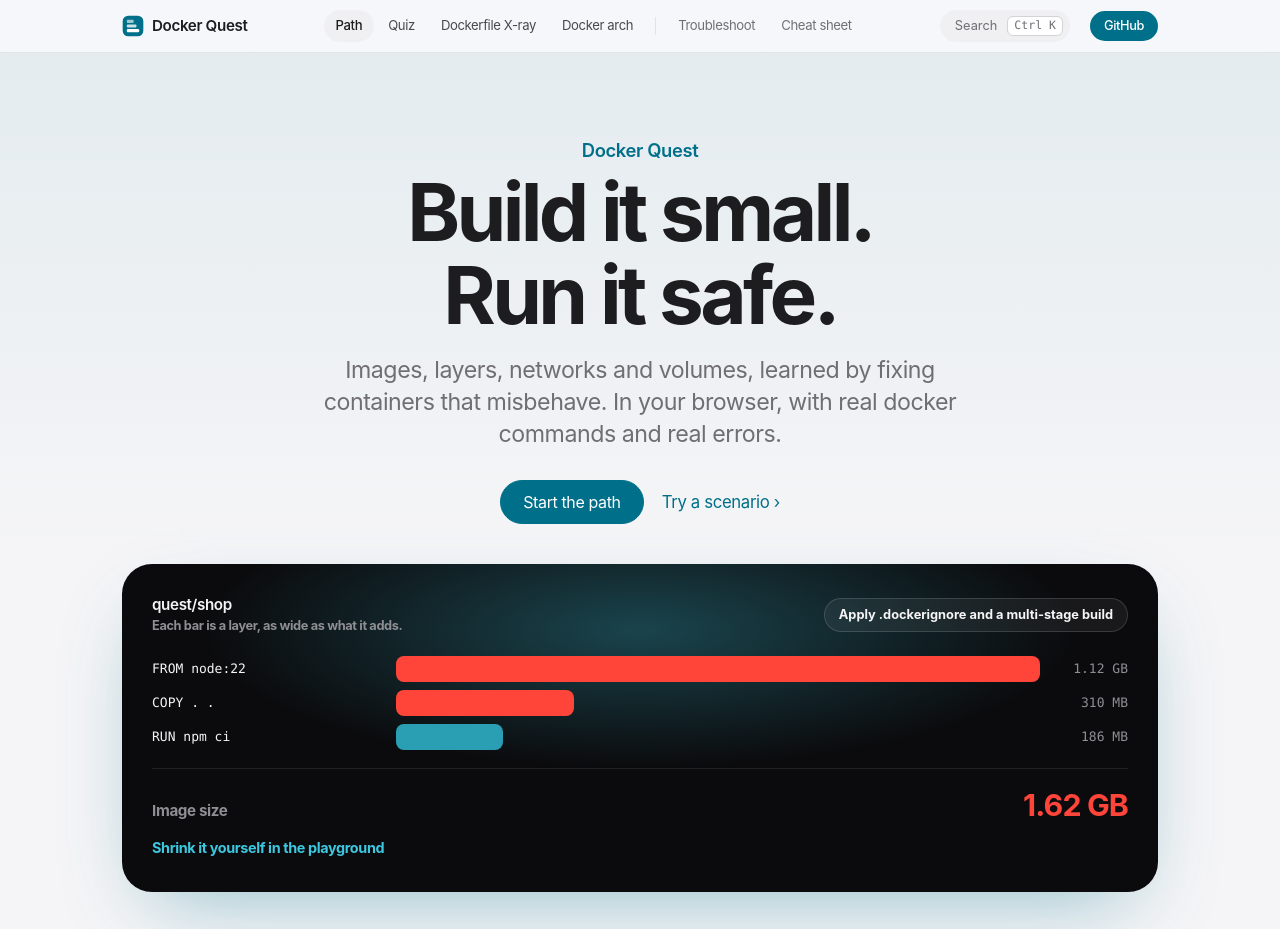
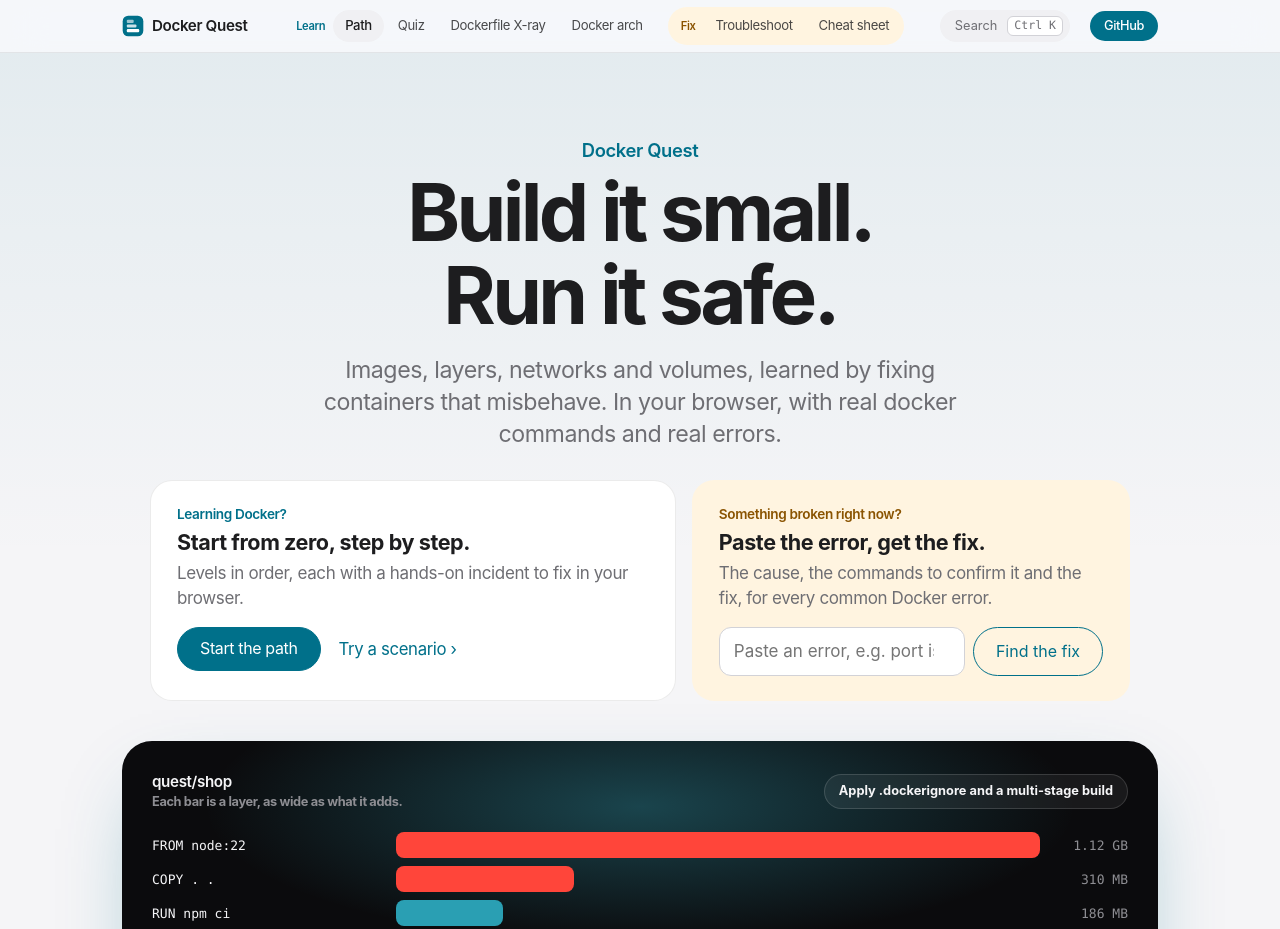
Before and after one commit to SandeepKomal/Docker, a plain HTML site: page site/index.html in a window 1280 px wide. Shown: the top 929 px of the page. Drawn offline with Linux system fonts and the light colour scheme.

Commit message:
Split the site into Learn and Fix modes
The menu has two labelled groups: Learn (path, quiz, X-ray, architecture) and
Fix (troubleshoot, cheat sheet). The home page offers two doors: start the path,
or paste an error and go straight to its answer. Troubleshoot opens with a Fix
mode banner that points learners back to the path.

```diff
--- a/site/app.js
+++ b/site/app.js
@@ -514,7 +514,7 @@
     { label: "Your path", kind: "Section", run: () => goTab("path", () => $("#path-title").scrollIntoView()) },
     { label: "Exam: random questions from every level", kind: "Quiz", run: () => goTab("quiz", () => { $("#quiz-level").value = "exam"; renderQuiz(); }) },
     { label: "Dockerfile X-ray", kind: "Section", run: () => goTab("xray") },
-    { label: "Troubleshoot: stuck on an error?", kind: "Section", run: () => goTab("doctor") },
+    { label: "Fix: troubleshoot an error", kind: "Section", run: () => goTab("doctor") },
     { label: "Cheat sheet", kind: "Section", run: () => goTab("cheats", () => $("#cheat-q").focus()) },
     { label: "Docker architecture: every component explained", kind: "Section", run: () => goTab("arch") },
     ...Q.levels.map((lv) => ({ label: `${lv.id} · ${lv.title}`, hint: lv.topic, kind: "Level", run: () => goTab("path", () => scrollToEl(document.getElementById(stageId(lv.stage)))) })),
@@ -590,6 +590,10 @@
   $("#doctor-list").before(h("div.doctor-practise", { id: "doctor-best", "aria-live": "polite" }));
   $("#doctor-list").after(h("p.muted", { id: "doctor-none", hidden: true }, "No problem matches. Paste the error line itself, or try an exit code (137), a word (denied, refused) or a thing (port, volume)."));
   $("#doctor-q").addEventListener("input", renderDoctorList);
+  // The home page's "Something broken?" box hands the pasted error to Troubleshoot.
+  const doorGo = () => { $("#doctor-q").value = $("#door-q").value; goTab("doctor", () => { renderDoctorList(); $("#doctor-q").focus(); }); };
+  $("#door-go").addEventListener("click", doorGo);
+  $("#door-q").addEventListener("keydown", (e) => { if (e.key === "Enter") doorGo(); });
   $("#cheat-q").addEventListener("input", renderCheats);
   renderFill();
   $("#cheat-fill-box").open = matchMedia("(min-width: 721px)").matches || Object.keys(fills).length > 0;
--- a/site/index.html
+++ b/site/index.html
@@ -23,13 +23,18 @@
         Docker Quest
       </a>
       <nav aria-label="Sections">
-        <a href="#path" data-tab="path">Path</a>
-        <a href="#quiz" data-tab="quiz">Quiz</a>
-        <a href="#xray" data-tab="xray">Dockerfile X-ray</a>
-        <a href="#arch" data-tab="arch">Docker arch</a>
-        <span class="nav-sep" aria-hidden="true"></span>
-        <a class="ref" href="#doctor" data-tab="doctor">Troubleshoot</a>
-        <a class="ref" href="#cheats" data-tab="cheats">Cheat sheet</a>
+        <div class="mode learn" role="group" aria-label="Learn">
+          <span class="mode-k">Learn</span>
+          <a href="#path" data-tab="path">Path</a>
+          <a href="#quiz" data-tab="quiz">Quiz</a>
+          <a href="#xray" data-tab="xray">Dockerfile X-ray</a>
+          <a href="#arch" data-tab="arch">Docker arch</a>
+        </div>
+        <div class="mode fix" role="group" aria-label="Fix">
+          <span class="mode-k">Fix</span>
+          <a href="#doctor" data-tab="doctor">Troubleshoot</a>
+          <a href="#cheats" data-tab="cheats">Cheat sheet</a>
+        </div>
       </nav>
       <button type="button" class="kbd-btn" id="palette-open" aria-label="Search the site (Ctrl+K)"><span>Search</span><kbd id="palette-key">Ctrl K</kbd></button>
       <a class="gh" id="gh-link" href="#">GitHub</a>
@@ -42,9 +47,19 @@
         <p class="eyebrow">Docker Quest</p>
         <h1>Build it small.<br>Run it safe.</h1>
         <p class="sub">Images, layers, networks and volumes, learned by fixing containers that misbehave. In your browser, with real docker commands and real errors.</p>
-        <div class="ctas">
-          <a class="pill primary" href="#path-title">Start the path</a>
-          <a class="more" href="#pg-title">Try a scenario</a>
+        <div class="doors">
+          <div class="door learn">
+            <p class="door-k">Learning Docker?</p>
+            <h2>Start from zero, step by step.</h2>
+            <p>Levels in order, each with a hands-on incident to fix in your browser.</p>
+            <div class="ctas"><a class="pill primary" href="#path-title">Start the path</a><a class="more" href="#pg-title">Try a scenario</a></div>
+          </div>
+          <div class="door fix">
+            <p class="door-k">Something broken right now?</p>
+            <h2>Paste the error, get the fix.</h2>
+            <p>The cause, the commands to confirm it and the fix, for every common Docker error.</p>
+            <div class="door-search"><input id="door-q" type="search" placeholder="Paste an error, e.g. port is already allocated" aria-label="Paste an error" autocomplete="off"><button type="button" class="pill" id="door-go">Find the fix</button></div>
+          </div>
         </div>
         <div class="stage" id="stage" aria-labelledby="stage-title"></div>
         <div class="stats" id="stats"></div>
@@ -176,6 +191,7 @@
     </section>
 
     <section id="tab-doctor" class="tab" hidden>
+      <p class="mode-banner"><strong>Fix mode.</strong> For when something is broken right now. Learning Docker instead? <a href="#path">Start the path</a>.</p>
       <h2>Stuck on an error?</h2>
       <p class="lede">Paste the error you see, or pick a symptom. Each answer explains why it happens, how to confirm it and how to fix and prevent it, then gives you a safe scenario to break and fix it yourself, so you recognise it next time. Every problem has its own link. There is also a <a href="problems.html">plain page of every problem</a>.</p>
       <div class="guide-slot" data-guide="doctor"></div>
--- a/site/style.css
+++ b/site/style.css
@@ -94,9 +94,25 @@
 .top nav a { color: var(--text); opacity: .8; padding: 6px 12px; border-radius: 99px; white-space: nowrap; font-size: .82rem; transition: opacity .2s, background .2s; }
 .top nav a:hover { opacity: 1; text-decoration: none; }
 .top nav a[aria-current="page"] { opacity: 1; background: var(--code-bg); font-weight: 500; }
-/* Learning sections first; the reference sits after a divider, quieter. */
-.top nav .nav-sep { flex: none; width: 1px; margin: 7px 8px; background: var(--hair); }
-.top nav a.ref { opacity: .62; }
+/* Two modes: Learn (the course) and Fix (the reference for something broken now). */
+.top nav { align-items: center; gap: 10px; }
+.mode { display: flex; align-items: center; gap: 2px; padding: 3px; border-radius: 99px; }
+.mode-k { font-size: .7rem; font-weight: 600; padding: 0 6px 0 10px; color: var(--accent); }
+.mode.fix { background: var(--warn-soft); }
+.mode.fix .mode-k { color: var(--warn-text); }
+.mode.fix a[aria-current="page"] { background: var(--surface, #fff); }
+.doors { display: grid; grid-template-columns: 1.2fr 1fr; gap: 16px; max-width: 980px; margin: 8px auto 0; text-align: left; }
+.door { padding: 24px 26px; border-radius: 22px; border: 1px solid var(--hair); background: var(--surface, #fff); display: flex; flex-direction: column; gap: 6px; }
+.door h2 { margin: 0; font-size: 1.35rem; letter-spacing: -.02em; }
+.door p { margin: 0; color: var(--muted); }
+.door .door-k { font-size: .85rem; font-weight: 600; color: var(--accent); }
+.door.fix { background: var(--warn-soft); border-color: transparent; }
+.door.fix .door-k { color: var(--warn-text); }
+.door .ctas { justify-content: flex-start; margin-top: 10px; }
+.door-search { display: flex; gap: 8px; margin-top: 10px; }
+.door-search input { flex: 1; min-width: 0; font: inherit; font-size: .95rem; padding: 10px 14px; border-radius: 99px; border: 1px solid var(--hair); background: var(--surface, #fff); color: var(--text); }
+.mode-banner { margin: 0 0 18px; padding: 12px 16px; border-radius: 12px; background: var(--warn-soft); color: var(--text); font-size: .95rem; }
+.mode-banner strong { color: var(--warn-text); }
 .gh { display: inline-flex; align-items: center; font-size: .8rem; font-weight: 500; color: var(--on-accent); background: var(--accent); border-radius: 99px; padding: 6px 14px; transition: background .2s; }
 .gh:hover { background: var(--accent-hover); text-decoration: none; }
 
@@ -525,7 +541,11 @@
   .brand { font-size: .95rem; flex: 1; }
   .top nav { order: 3; flex-basis: 100%; display: grid; grid-template-columns: repeat(3, 1fr); gap: 2px; margin: 0 -8px; }
   .top nav a { padding: 6px 4px; text-align: center; }
-  .top nav .nav-sep { display: none; }
+  .top nav { display: flex; flex-wrap: wrap; justify-content: center; gap: 6px; }
+  .mode { flex-wrap: wrap; justify-content: center; }
+  .mode-k { padding: 0 4px 0 8px; }
+  .doors { grid-template-columns: 1fr; }
+  .door-search { flex-direction: column; }
   .kbd-btn span { display: none; }
   .kbd-btn { padding: 5px; }
   .hero { padding: 48px 0 8px; }
```
